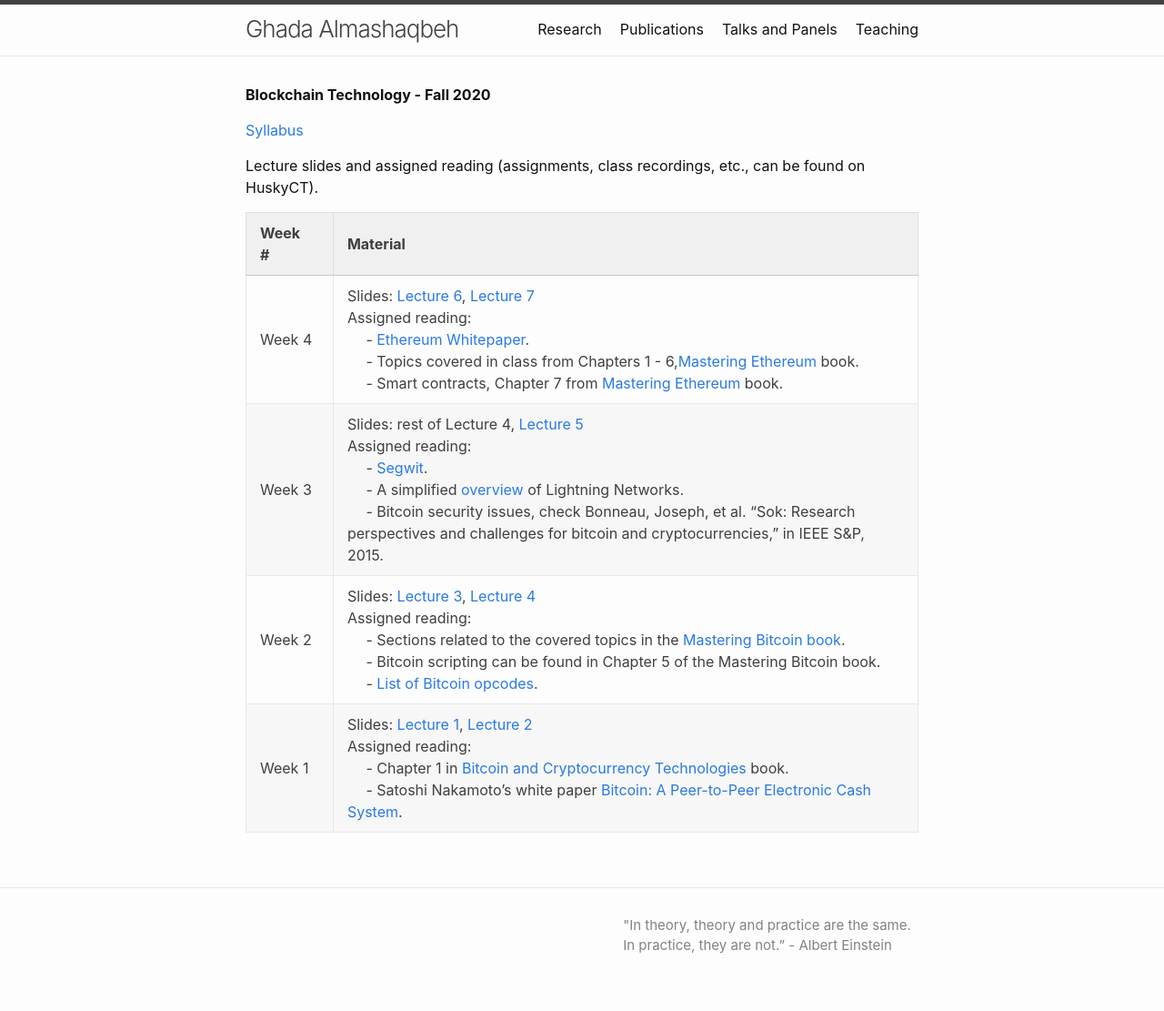
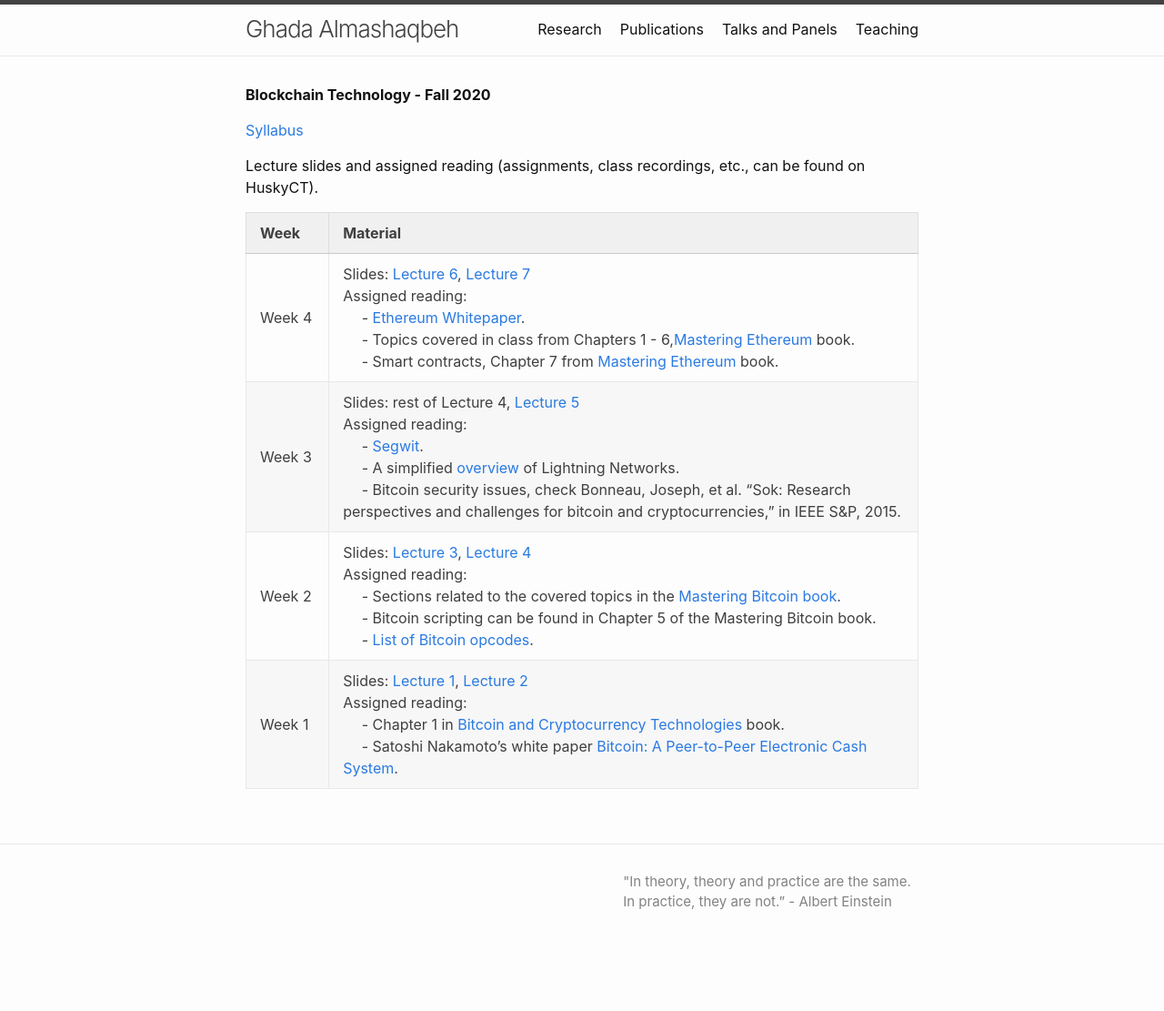
Before and after one commit to GhadaAlmashaqbeh/GhadaAlmashaqbeh.github.io, a Jekyll site: the page built from courses/blockchain-technology-f2020/index.md, in a window 1280 px wide. Shown: the whole page at 91% size. Built offline with Jekyll 4.4.1, drawn with Linux system fonts in a browser that asks for light colours; after the commit the page ends 1063 px from its top, so only the background shows below that.

Commit message:
edit table style

```diff
--- a/courses/blockchain-technology-f2020/index.md
+++ b/courses/blockchain-technology-f2020/index.md
@@ -8,7 +8,7 @@ layout: default
 
 Lecture slides and assigned reading (assignments, class recordings, etc., can be found on HuskyCT).
 
-| Week&emsp;#| Material           |
+| Week&emsp;| Material           |
 |----------|--------------------|
 | Week 4 | Slides: [Lecture 6](./lecture6.pdf), [Lecture 7](./lecture7.pdf) <br/> Assigned reading: <br/> &emsp; - [Ethereum Whitepaper](https://ethereum.org/en/whitepaper/). <br/> &emsp; - Topics covered in class from Chapters 1 - 6,[Mastering Ethereum](https://github.com/ethereumbook/ethereumbook/blob/develop/book.asciidoc) book. <br/> &emsp; - Smart contracts, Chapter 7 from [Mastering Ethereum](https://github.com/ethereumbook/ethereumbook/blob/develop/book.asciidoc) book. |
 | Week 3 | Slides: rest of Lecture 4, [Lecture 5](./lecture5.pdf) <br/> Assigned reading: <br/> &emsp; - [Segwit](https://en.bitcoin.it/wiki/Segregated_Witness). <br/> &emsp; - A simplified [overview](https://academy.binance.com/blockchain/what-is-lightning-network) of Lightning Networks. <br/> &emsp; - Bitcoin security issues, check Bonneau, Joseph, et al. "Sok: Research perspectives and challenges for bitcoin and cryptocurrencies," in IEEE S&P, 2015.|
```
